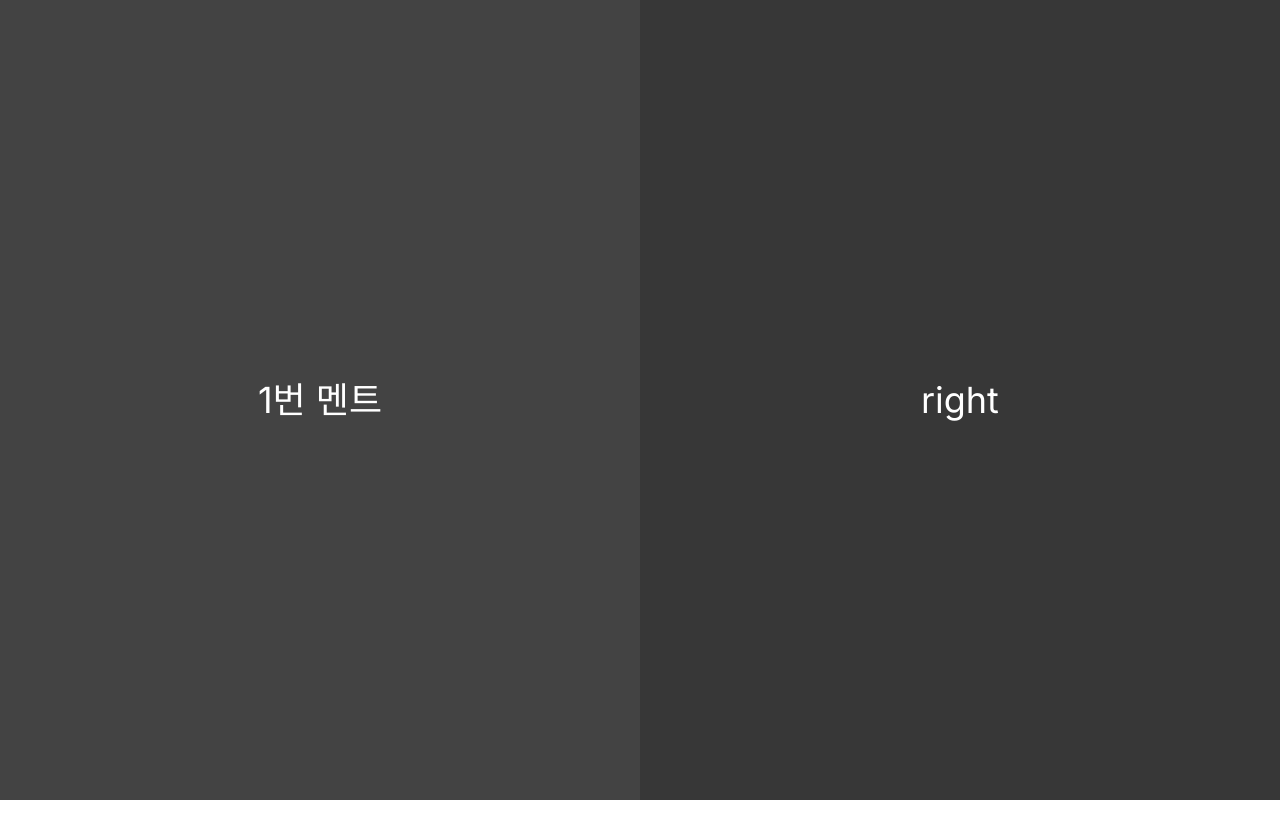
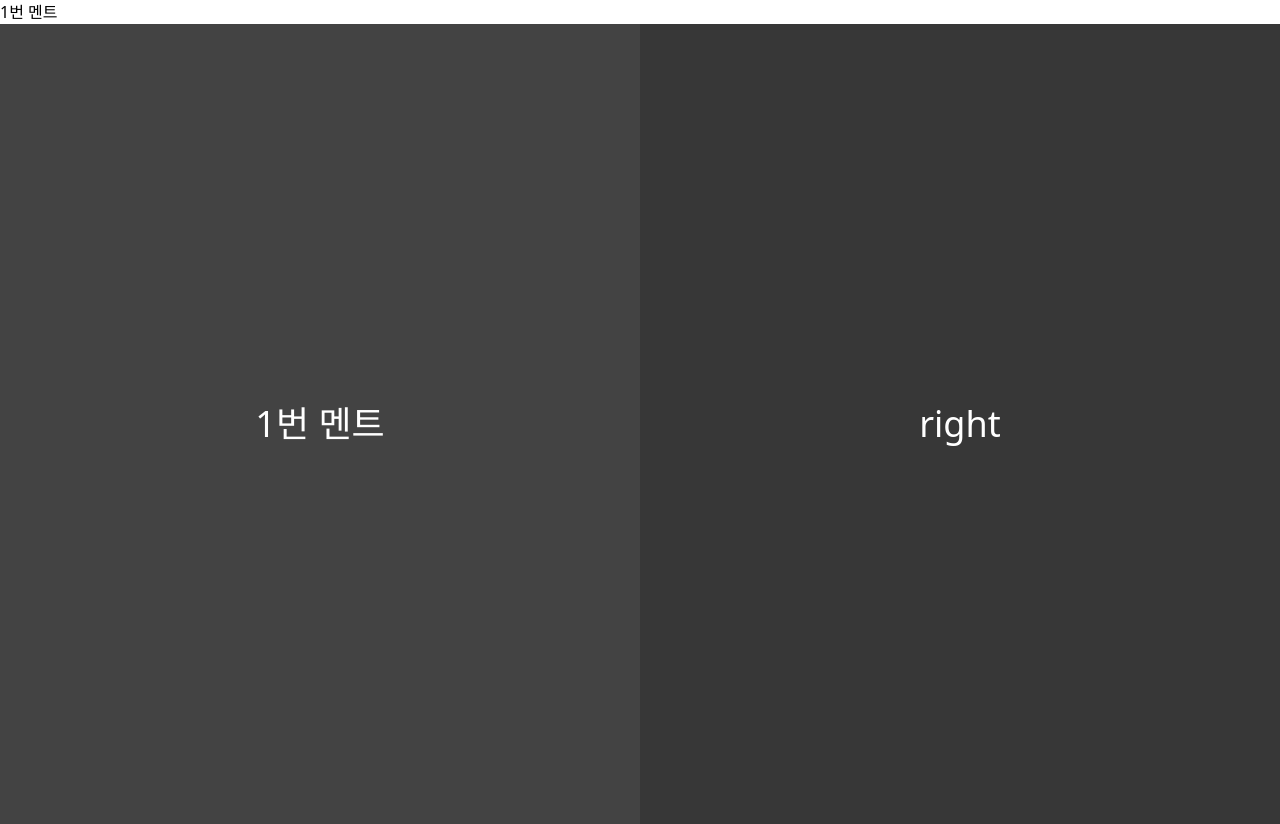
Before and after one commit to csm009177/unhw, a Next.js app: page / in a window 1280 px wide. Before the commit the page ends 800 px from the top, so only its background shows below. Built offline with nearby package versions, Linux system fonts and the light colour scheme.

Commit message:
로테이션 멘트 컴포넌트화

```diff
--- /dev/null
+++ b/app/(pages)/ChildrenProps.ts
@@ -0,0 +1,3 @@
+export interface ChildrenProps {
+  children: React.ReactNode;
+}
--- a/app/page.tsx
+++ b/app/(pages)/page.tsx
@@ -1,7 +1,7 @@
 'use client'
 
 import React, { useState, useEffect } from "react";
-import "./globals.css";
+import "../globals.css";
 
 export default function Home() {
   const [seconds, setSeconds] = useState(0);
--- a/app/layout.tsx
+++ b/app/layout.tsx
@@ -1,22 +1,21 @@
 import type { Metadata } from "next";
-import { Inter } from "next/font/google";
 import "./globals.css";
+import { ChildrenProps } from "./(pages)/ChildrenProps";
+import LotationMent from './ui/LotationMent';
 
-const inter = Inter({ subsets: ["latin"] });
 
 export const metadata: Metadata = {
   title: "Create Next App",
   description: "Generated by create next app",
 };
 
-export default function RootLayout({
-  children,
-}: Readonly<{
-  children: React.ReactNode;
-}>) {
+export default function RootLayout({ children }: ChildrenProps) {
   return (
-    <html lang="en">
-      <body className={inter.className}>{children}</body>
+    <html lang='ko'>
+      <body className='flex flex-col justify-between h-screen w-screen overflow-hidden'>
+        <LotationMent/>
+        {children}
+      </body>
     </html>
   );
 }
--- /dev/null
+++ b/app/ui/LotationMent.tsx
@@ -0,0 +1,27 @@
+"use client";
+
+import React, { useState, useEffect } from "react";
+import "../globals.css";
+
+export default function LotationMent() {
+  const [seconds, setSeconds] = useState(0);
+  const [comments, setComments] = useState([
+    "1번 멘트",
+    "2번 멘트",
+    "3번 멘트",
+    "4번 멘트",
+    "5번 멘트",
+  ]);
+  const [currentCommentIndex, setCurrentCommentIndex] = useState(0);
+
+  useEffect(() => {
+    const interval = setInterval(() => {
+      setSeconds((prevSeconds) => prevSeconds + 1);
+      setCurrentCommentIndex((prevIndex) => (prevIndex + 1) % comments.length);
+    }, 500);
+
+    return () => clearInterval(interval);
+  }, [comments.length]);
+
+  return <div className="">{comments[currentCommentIndex]}</div>;
+}
```
